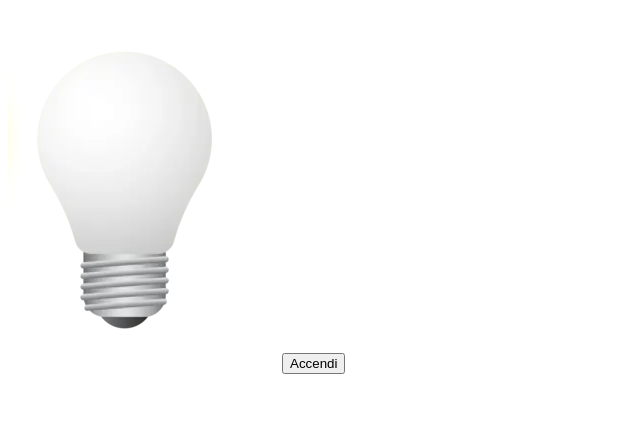
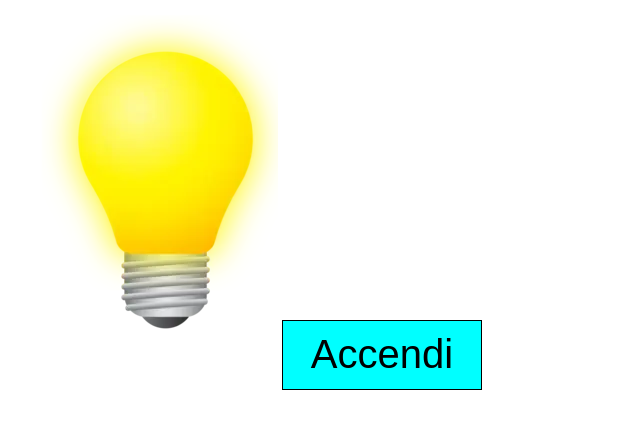
Before and after one commit to Johnnyfromtheblock4/js-dom-1, a plain HTML site: page index.html in a window 1280 px wide. Both pictures are taken after a click on the button "Accendi". Shown: the whole page, without its empty margins (0-640 px from the left). Drawn offline with Linux system fonts and the light colour scheme.

Commit message:
[UPD] lampadina-accesa

```diff
--- a/assets/css/style.css
+++ b/assets/css/style.css
@@ -1,4 +1,4 @@
-#btn {
+#my-btn {
   width: 200px;
   height: 70px;
   font-size: 40px;
--- a/assets/js/script.js
+++ b/assets/js/script.js
@@ -1,3 +1,9 @@
 //imposto le variabili
 const button = document.getElementById("my-btn");
 const img = document.getElementById("pic");
+
+button.addEventListener("click", function () {
+  if (img.classList.contains("spenta")) {
+    img.setAttribute("src", "assets/img/yellow_lamp.png");
+  }
+});
--- a/index.html
+++ b/index.html
@@ -7,7 +7,7 @@
     <title>js-dom-1</title>
   </head>
   <body>
-    <img id="pic" src="assets/img/white_lamp.png" alt="spenta">
+    <img id="pic" src="assets/img/white_lamp.png" alt="" class="spenta">
     <button id="my-btn">Accendi</button>
     <script src="assets/js/script.js"></script>
   </body>
```
